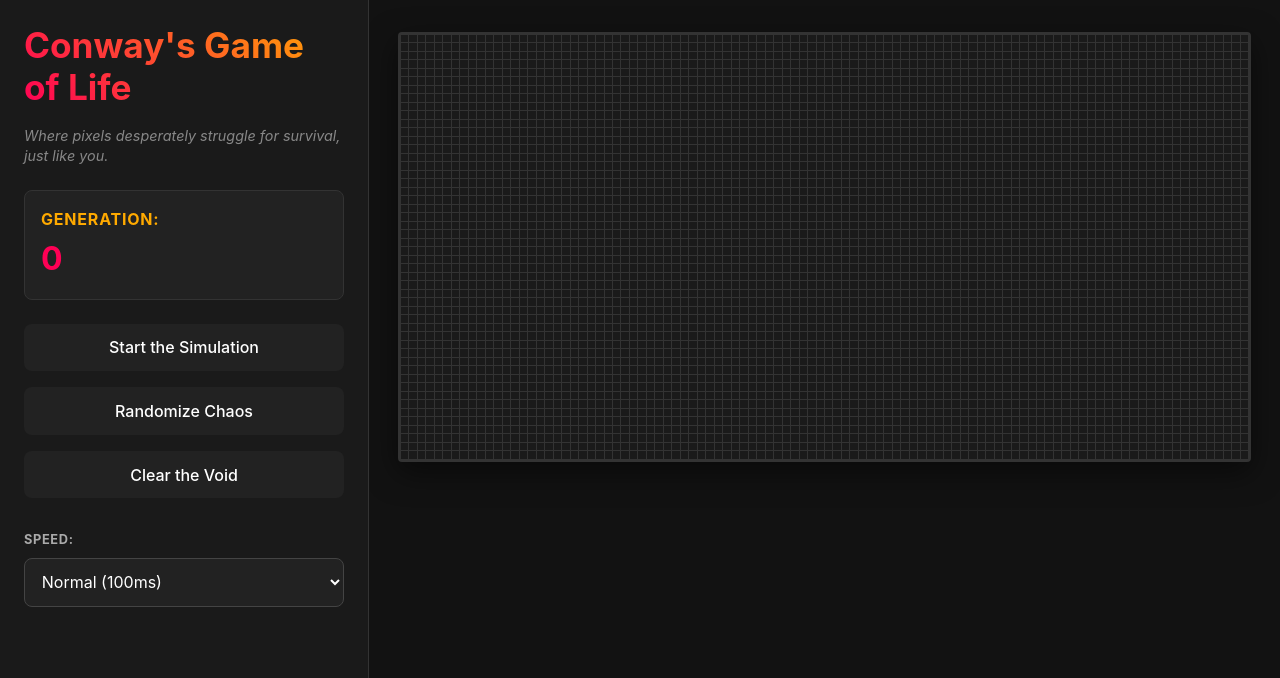
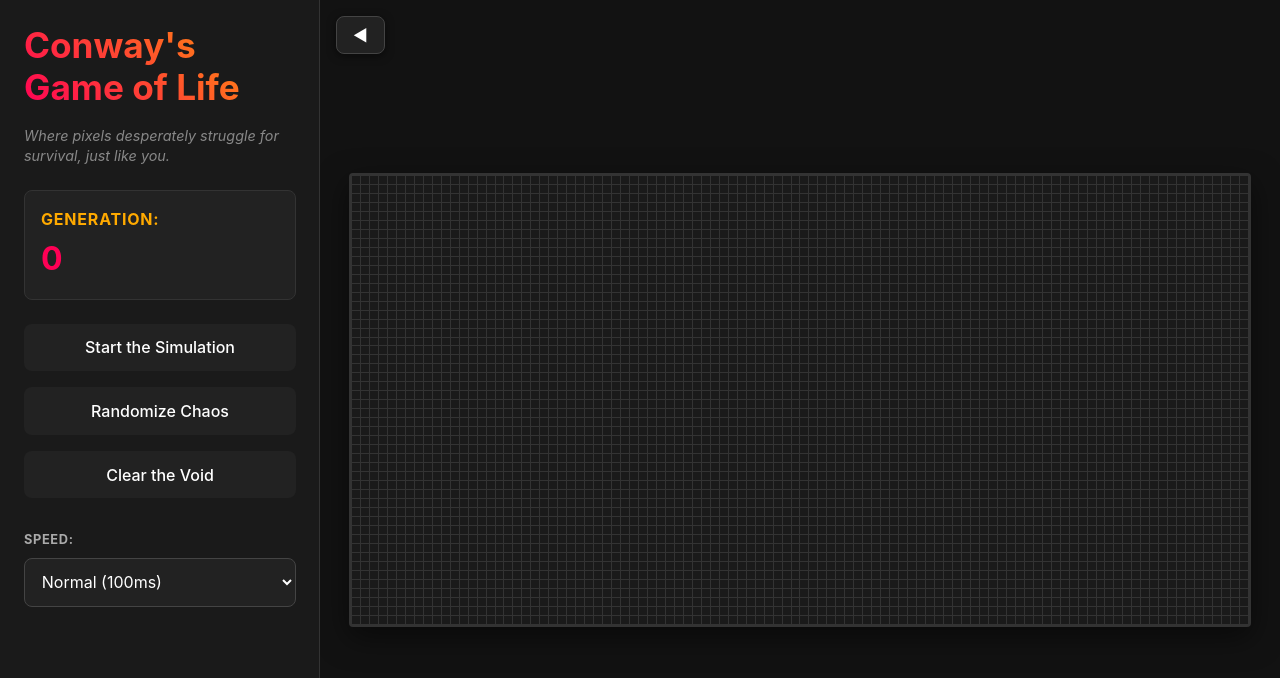
Before and after one commit to tommardev/game-of-life, a React (Vite) app: page / in a window 1280 px wide. Shown: the top 678 px of the page. Built offline with nearby package versions, Linux system fonts and the light colour scheme.

Commit message:
Add collapsible sidebar and fix chart box-sizing

```diff
--- a/src/App.css
+++ b/src/App.css
@@ -10,13 +10,26 @@
 .sidebar {
   width: 320px;
   min-width: 320px;
-  padding: 1.5rem;
   background-color: #1a1a1a;
   border-right: 1px solid #333;
   display: flex;
   flex-direction: column;
+  overflow-y: auto;
+  transition: margin-left 0.3s ease;
+  box-sizing: border-box;
+}
+
+.sidebar-content {
+  padding: 1.5rem;
+  display: flex;
+  flex-direction: column;
   gap: 1.5rem;
-  overflow-y: auto;
+  width: 320px;
+  box-sizing: border-box;
+}
+
+.sidebar.closed {
+  margin-left: -320px;
 }
 
 .main-content {
@@ -24,7 +37,30 @@
   display: flex;
   flex-direction: column;
   align-items: center;
+  justify-content: center;
   padding: 2rem;
   overflow-y: auto;
   gap: 2rem;
+  position: relative;
 }
+
+.sidebar-toggle {
+  position: absolute;
+  top: 1rem;
+  left: 1rem;
+  z-index: 100;
+  background-color: #222;
+  border: 1px solid #444;
+  color: #fff;
+  padding: 0.5rem 1rem;
+  border-radius: 8px;
+  cursor: pointer;
+  width: auto;
+  transition: background-color 0.2s, border-color 0.2s;
+  box-shadow: 0 2px 8px rgba(0,0,0,0.5);
+}
+
+.sidebar-toggle:hover {
+  background-color: #333;
+  border-color: #ffaa00;
+}
--- a/src/App.tsx
+++ b/src/App.tsx
@@ -1,3 +1,4 @@
+import { useState } from 'react';
 import { useGameOfLife } from './hooks/useGameOfLife';
 import { Header } from './components/Header/Header';
 import { Controls } from './components/Controls/Controls';
@@ -6,6 +7,7 @@ import { Chart } from './components/Chart/Chart';
 import './App.css';
 
 function App() {
+  const [isSidebarOpen, setIsSidebarOpen] = useState(true);
   const {
     grid,
     running,
@@ -21,7 +23,8 @@ function App() {
 
   return (
     <div className="app-container">
-      <div className="sidebar">
+      <div className={`sidebar ${isSidebarOpen ? 'open' : 'closed'}`}>
+        <div className="sidebar-content">
           <Header generation={generation} />
           <Controls
             running={running}
@@ -33,8 +36,15 @@ function App() {
           />
           <Chart populationHistory={populationHistory} />
         </div>
+      </div>
 
       <div className="main-content">
+        <button
+          className="sidebar-toggle"
+          onClick={() => setIsSidebarOpen(!isSidebarOpen)}
+        >
+          {isSidebarOpen ? '◀' : '▶'}
+        </button>
         <Grid grid={grid} onToggleCell={toggleCell} />
       </div>
     </div>
--- a/src/components/Chart/Chart.css
+++ b/src/components/Chart/Chart.css
@@ -4,6 +4,7 @@
   background-color: #1a1a1a;
   border-radius: 12px;
   padding: 1rem;
+  box-sizing: border-box;
 }
 
 .chart-header {
```
Lines whose indentation alone changed are shown as unchanged.
